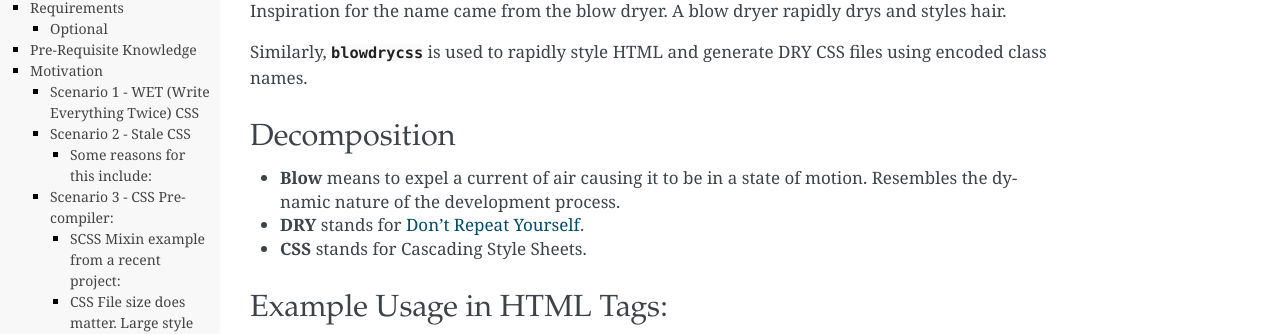
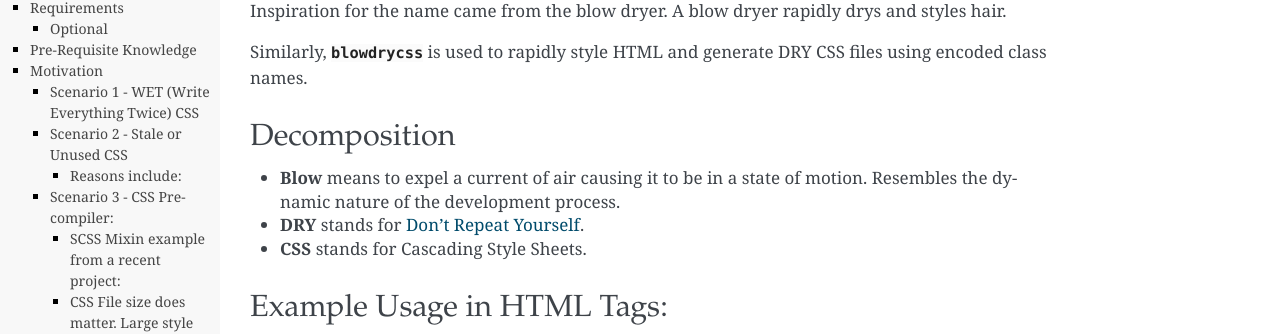
Before and after one commit to nueverest/blowdrycss, a Sphinx documentation site: the page built from docs/readme.rst, in a window 1280 px wide and 900 px high. Shown: the part 340-674 px from the top of the window. Built offline with Sphinx 7.4.7, drawn with Linux system fonts in a browser that asks for light colours; some of the changed text lies outside the part shown.

Commit message:
Updated scenario 2.

```diff
--- a/docs/readme.rst
+++ b/docs/readme.rst
@@ -94,8 +94,8 @@
 ``font-size: 12px;`` appears twice. This is not DRY (Don't Repeat
 Yourself).
 
-Scenario 2 - Stale CSS
-''''''''''''''''''''''
+Scenario 2 - Stale or Unused CSS
+''''''''''''''''''''''''''''''''
 
 Inside a CSS file you find the following:
 
@@ -121,8 +121,8 @@
 front-end developer will remove the CSS class from the HTML file, but
 not from the CSS file.
 
-Some reasons for this include:
-^^^^^^^^^^^^^^^^^^^^^^^^^^^^^^
+Reasons include:
+^^^^^^^^^^^^^^^^
 
 -  Forgetting to delete the rule from the CSS file.
 -  Fear that the class is used somewhere else and that it might break
```
Also changed, not shown: README.md (+2 -2 lines).
